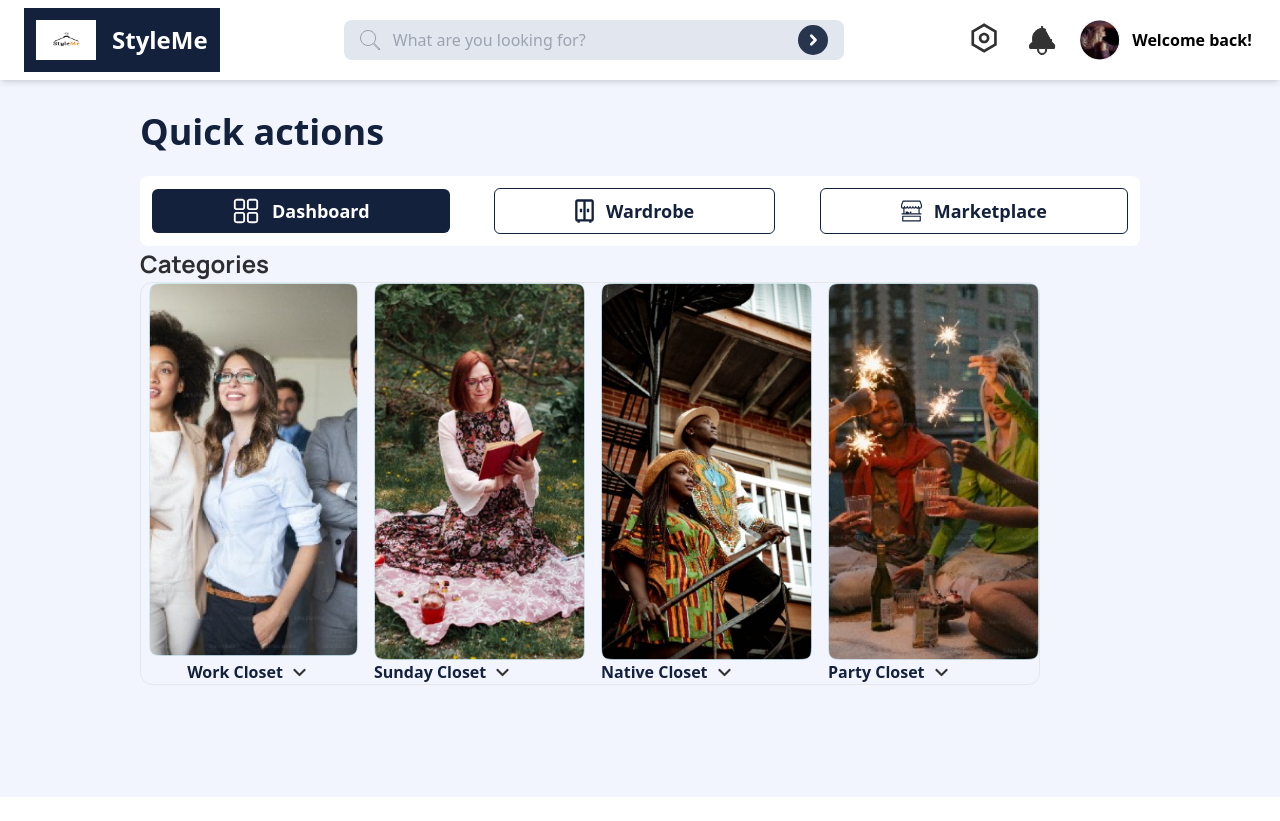
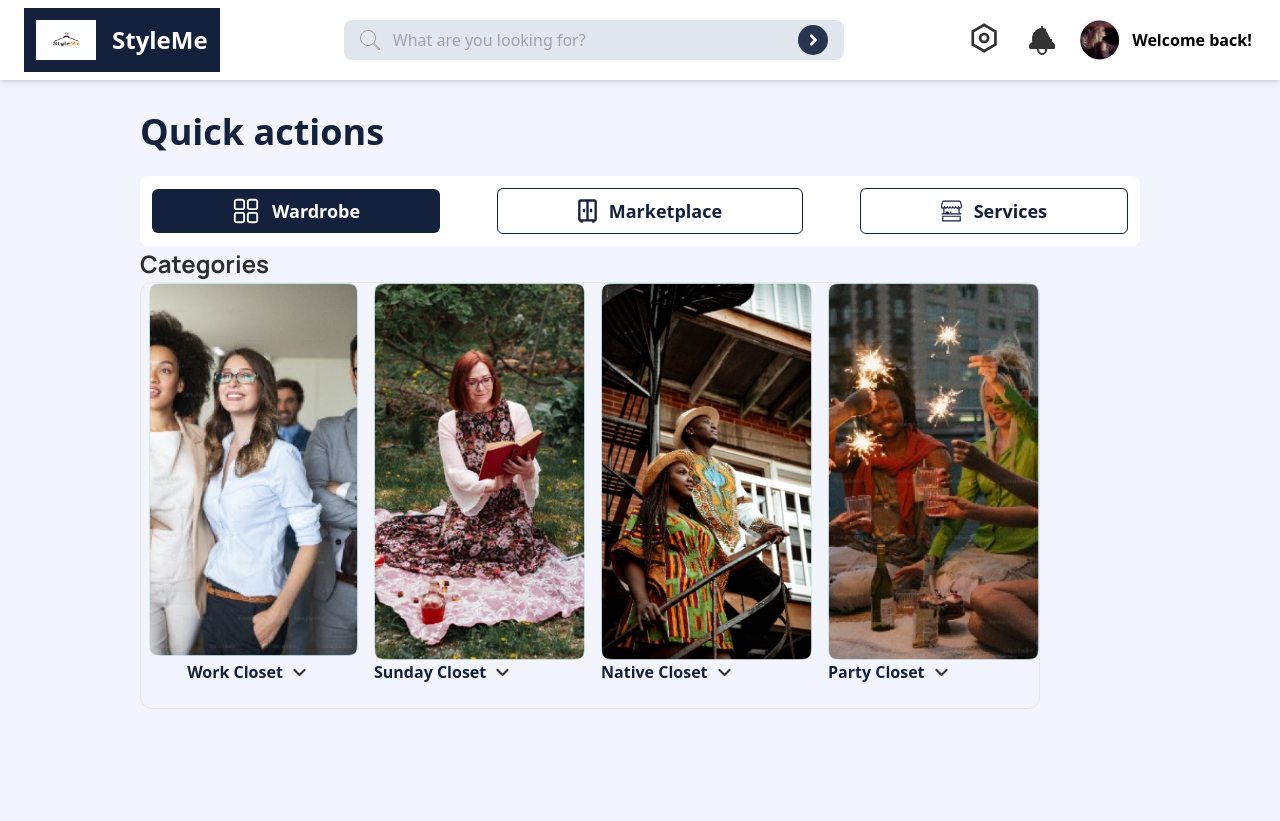
Before and after one commit to TimothyAdelaja/styleme, a React (Vite) app in the folder frontend-nw/: page /wardrobe in a window 1280 px wide. Before the commit the page ends 800 px from the top, so only its background shows below. Built offline with nearby package versions, Linux system fonts and the light colour scheme.

Commit message:
added wardrobe functionality

```diff
--- a/frontend-nw/src/components/login/loginForm.jsx
+++ b/frontend-nw/src/components/login/loginForm.jsx
@@ -51,13 +51,8 @@ const LoginComponent = () => {
 					},
 				}
 			);
-      console.log("Data sent successfully", response.data);
-      const token = response.headers["authorization"];
-      if (token) {
-        localStorage.setItem("authToken", token);
-        setAuthToken(token);
-      }
-      console.log("headers here", token);
+			// console.log("Data sent successfully", response.data.token);
+			localStorage.setItem("token", JSON.stringify(response.data.token));
 			if (response.status === 200) {
 				setSuccessMessage("Login successful.");
 				navigate("/wardrobe");
--- /dev/null
+++ b/frontend-nw/src/config/AxiosClient.js
@@ -0,0 +1,22 @@
+import axios from "axios";
+
+const AxiosClient = axios.create({
+	baseURL: import.meta.env.VITE_BASE_URL,
+});
+
+AxiosClient.interceptors.request.use((request) => {
+	const token = localStorage.getItem("token");
+	if (token) {
+		const bearerToken = JSON.parse(token);
+		request.headers.Authorization = `Bearer ${bearerToken}`;
+	} else {
+		delete request.headers.Authorization;
+	}
+	return request;
+});
+
+// AxiosClient.interceptors.response.use((response) => {
+// 	return console.log(response);
+// });
+
+export default AxiosClient;
--- a/frontend-nw/src/pages/wardrobe/Wardrobe.jsx
+++ b/frontend-nw/src/pages/wardrobe/Wardrobe.jsx
@@ -24,7 +24,16 @@ import {
 	Nativewear,
 	Downwardarrow,
 } from "../../assets/dashboardImages";
-import { femaleDress1, femaleDress2, femaleDress3, maleDress1, maleDress2, maleDress3 } from "../../assets/img";
+import {
+	femaleDress1,
+	femaleDress2,
+	femaleDress3,
+	maleDress1,
+	maleDress2,
+	maleDress3,
+} from "../../assets/img";
+import axios from "axios";
+import { getOutfits } from "../../services/actions/dashboard-actions";
 
 const users = [
 	{
@@ -41,18 +50,26 @@ const users = [
 ];
 
 const Wardrobe = () => {
-  const [tab, setTab] = useState("dashboard");
+	const [tab, setTab] = useState("wardrobe");
 	const [images, setImages] = useState([]);
 	const [openDropdownIndex, setOpenDropdownIndex] = useState(null);
+	const [outfits, setOufits] = useState([]);
+	const [isLoading, setIsLoading] = useState(false);
 
-  const handleTabClick = (tabName) => {
-    setTab("wardrobe");
-    const wardrobe = "wardrobe"
+	const handleTabClick = async (tabName) => {
+		setIsLoading(true);
+		try {
+			const response = await getOutfits(tabName);
+			console.log(response);
+			if (response.status === 200) {
+				setIsLoading(false);
+				setOufits(response.data);
+			}
+		} catch (error) {
+			console.log(error);
+		}
+	};
 
-    const url = `${config.REACT_APP_FRONTEND_URL}/${wardrobe}/${tabName}`;
-
-    window.history.pushState({}, "", url);
-  };
 	const handleFileUpload = (event) => {
 		const selectedImage = event.target.files;
 		const selectedImageArray = Array.from(selectedImage);
@@ -88,26 +105,31 @@ const Wardrobe = () => {
 
 	const handleImageDelete = async (index) => {
 		try {
-      const deleteResponse = await fetch(`${config.REACT_APP_DELETE_URL}/${index}`, {
-        method: 'DELETE',
+			const deleteResponse = await fetch(
+				`${config.REACT_APP_DELETE_URL}/${index}`,
+				{
+					method: "DELETE",
 					headers: {
-          'Content-Type': 'application/json',
+						"Content-Type": "application/json",
 					},
-      });
+				}
+			);
 
 			if (deleteResponse.ok) {
-        console.log('Image deleted successfully in the backend.');
+				console.log("Image deleted successfully in the backend.");
 
 				const updatedImages = images.filter((image, i) => i !== index);
 				setImages(updatedImages);
 			} else {
-        console.error('Error deleting image in the backend:', deleteResponse.statusText);
+				console.error(
+					"Error deleting image in the backend:",
+					deleteResponse.statusText
+				);
 			}
 		} catch (error) {
-      console.error('Error deleting image:', error);
+			console.error("Error deleting image:", error);
 		}
 	};
-
 
 	const handleSell = (index) => {
 		const imageToSell = images[index];
@@ -122,7 +144,10 @@ const Wardrobe = () => {
 				setImages(updatedImages);
 			})
 			.catch((error) => {
-        console.error("Error uploading image to the marketplace:", error);
+				console.error(
+					"Error uploading image to the marketplace:",
+					error
+				);
 			});
 		const updatedImages = images.filter((_, i) => i !== index);
 		setTab("marketplace");
@@ -150,27 +175,24 @@ const Wardrobe = () => {
 	const handleGenerate = async () => {
 		try {
 			const response = await fetch(`${config.REACT_APP_GENERATE_URL}`, {
-            method: 'POST',
+				method: "POST",
 				headers: {
-                'Content-Type': 'application/json',
+					"Content-Type": "application/json",
 				},
-            body: JSON.stringify({
-            }),
+				body: JSON.stringify({}),
 			});
 
 			if (!response.ok) {
-
-            throw new Error('Error generating match');
+				throw new Error("Error generating match");
 			}
 
 			const matchData = await response.json();
 
-        console.log('Generated match:', matchData);
+			console.log("Generated match:", matchData);
 		} catch (error) {
-        console.error('Error generating match:', error);
+			console.error("Error generating match:", error);
 		}
 	};
-
 
 	return (
 		<div className="w-full h-full bg-[#F2F5FE]">
@@ -178,18 +200,30 @@ const Wardrobe = () => {
 			<div className="w-full h-20 bg-white flex items-center z-10 fixed px-6 justify-between shadow-md">
 				<div className="flex items-center gap-4 bg-[#14213D] text-white p-3">
 					<Link to="/">
-            <img src={Logo} alt="logo" className="w-[60px] h-[40px]" />
+						<img
+							src={Logo}
+							alt="logo"
+							className="w-[60px] h-[40px]"
+						/>
 					</Link>
 					<h2 className="text-2xl font-semibold">StyleMe</h2>
 				</div>
 				<div className="flex px-4 rounded-lg items-center gap-3 bg-[#E1E6EF] w-[500px]">
-          <img src={searchIcon} alt="search" className="cursor-pointer" />
+					<img
+						src={searchIcon}
+						alt="search"
+						className="cursor-pointer"
+					/>
 					<input
 						type="search"
 						className="w-[90%] h-[40px] bg-[#E1E6EF] border-none outline-none"
 						placeholder="What are you looking for?"
 					/>
-          <img src={arrowRight} alt="arrow-btn" className="cursor-pointer" />
+					<img
+						src={arrowRight}
+						alt="arrow-btn"
+						className="cursor-pointer"
+					/>
 				</div>
 				<div className="flex items-center gap-6">
 					<img
@@ -197,7 +231,11 @@ const Wardrobe = () => {
 						alt="settings-icon"
 						className="cursor-pointer"
 					/>
-          <img src={alertIcon} alt="alert-icon" className="cursor-pointer" />
+					<img
+						src={alertIcon}
+						alt="alert-icon"
+						className="cursor-pointer"
+					/>
 					<div className="flex items-center gap-2">
 						<img
 							src={profileImg}
@@ -216,21 +254,6 @@ const Wardrobe = () => {
 				{/* TABS */}
 				<div className="flex gap-4 w-full items-center justify-between bg-[white] rounded-lg p-3">
 					<div
-            onClick={() => setTab("dashboard")}
-            className={
-              tab === "dashboard"
-                ? "flex  justify-between gap-3 items-center px-20 py-2 rounded-md cursor-pointer bg-[#14213D] text-white"
-                : "flex  justify-between gap-3 items-center border border-[#14213D] px-20 py-2 rounded-md cursor-pointer"
-            }
-          >
-            {tab === "dashboard" ? (
-              <img src={dashboardWhite} alt="dashboard" />
-            ) : (
-              <img src={dashboardIcon} alt="dashboard" />
-            )}
-            <p className="text-lg font-semibold">Dashboard</p>
-          </div>
-          <div
 						onClick={() => setTab("wardrobe")}
 						className={
 							tab === "wardrobe"
@@ -239,9 +262,9 @@ const Wardrobe = () => {
 						}
 					>
 						{tab === "wardrobe" ? (
-              <img src={wardrobeWhite} alt="wardrobe" />
+							<img src={dashboardWhite} alt="wardrobe" />
 						) : (
-              <img src={wardrobeIcon} alt="wardrobe" />
+							<img src={dashboardIcon} alt="wardrobe" />
 						)}
 						<p className="text-lg font-semibold">Wardrobe</p>
 					</div>
@@ -254,15 +277,30 @@ const Wardrobe = () => {
 						}
 					>
 						{tab === "marketplace" ? (
-              <img src={marketWhite} alt="marketplace" />
+							<img src={wardrobeWhite} alt="marketplace" />
 						) : (
-              <img src={marketIcon} alt="marketplace" />
+							<img src={wardrobeIcon} alt="marketplace" />
 						)}
 						<p className="text-lg font-semibold">Marketplace</p>
 					</div>
+					<div
+						onClick={() => setTab("services")}
+						className={
+							tab === "services"
+								? "flex  justify-between gap-3 items-center px-20 py-2 rounded-md cursor-pointer bg-[#14213D] text-white"
+								: "flex  justify-between gap-3 items-center border border-[#14213D] px-20 py-2 rounded-md cursor-pointer"
+						}
+					>
+						{tab === "services" ? (
+							<img src={marketWhite} alt="services" />
+						) : (
+							<img src={marketIcon} alt="services" />
+						)}
+						<p className="text-lg font-semibold">Services</p>
+					</div>
 				</div>
 				{/* PAGE CONTENT */}
-        {tab === "dashboard" && (
+				{tab === "wardrobe" && (
 					<div className="flex flex-col">
 						<div className="text-zinc-900 text-opacity-90 text-2xl font-bold font-['Manrope'] leading-9">
 							Categories
@@ -270,34 +308,73 @@ const Wardrobe = () => {
 
 						<div className="flex flex-col w-[900px] gap-6 rounded-xl border border-solid justify-start items-center">
 							<div className="flex gap-4">
+								<div className="flex flex-col mb-6">
 									<a
-                  onClick={() => handleTabClick("work")}
-                  className="work flex flex-col items-center gap-1"
+										onClick={() => handleTabClick("Work")}
+										className="work flex flex-col items-center gap-1 cursor-pointer"
 									>
-                  <img src={Workwear} alt="" className="pl-2" name="work" />
+										<img
+											src={Workwear}
+											alt=""
+											className="pl-2"
+											name="work"
+										/>
 										<div className="flex gap-1 font-bold">
 											<p>Work Closet </p>
 											<img src={Downwardarrow} alt="" />
 										</div>
 									</a>
 
-                <a onClick={() => handleTabClick("sunday")} className="sunday">
-                  <img src={Sundaywear} alt="" name="sunday" />
+									{isLoading
+										? "Loading... "
+										: outfits.map((outfit) => (
+												<div>
+													<img
+														key={outfit.driveId}
+														src={outfit.url}
+														alt=""
+														className="pl-2"
+														name="work"
+													/>
+													<p>{outfit.event}</p>
+												</div>
+										  ))}
+								</div>
+
+								<a
+									onClick={() => handleTabClick("Sunday")}
+									className="sunday cursor-pointer"
+								>
+									<img
+										src={Sundaywear}
+										alt=""
+										name="sunday"
+									/>
 									<div className="flex gap-1 font-bold">
 										<p>Sunday Closet</p>
 										<img src={Downwardarrow} alt="" />
 									</div>
 								</a>
 
-                <a onClick={() => handleTabClick("native")} className="native">
-                  <img src={Nativewear} alt="" name="native" />
+								<a
+									onClick={() => handleTabClick("Native")}
+									className="native cursor-pointer"
+								>
+									<img
+										src={Nativewear}
+										alt=""
+										name="native"
+									/>
 									<div className="flex gap-1 font-bold">
 										<p>Native Closet</p>
 										<img src={Downwardarrow} alt="" />
 									</div>
 								</a>
 
-                <a onClick={() => handleTabClick("party")} className="party">
+								<a
+									onClick={() => handleTabClick("Party")}
+									className="party cursor-pointer"
+								>
 									<img src={Partywear} alt="" name="party" />
 									<div className="flex gap-1 font-bold">
 										<p>Party Closet</p>
@@ -308,8 +385,7 @@ const Wardrobe = () => {
 						</div>
 					</div>
 				)}
-
-        {tab === "wardrobe" && (
+				{tab === "marketplace" && (
 					<div className="flex flex-col items-center justify-center min-h-screen">
 						<div className="flex flex-col items-center justify-center gap-20 mt-4">
 							<div className="flex flex-col gap-10">
@@ -327,7 +403,10 @@ const Wardrobe = () => {
 								<div className="flex flex-wrap gap-10 relative">
 									{images &&
 										images.map((imageSrc, index) => (
-                      <div key={index} className="relative">
+											<div
+												key={index}
+												className="relative"
+											>
 												<img
 													src={imageSrc}
 													alt={`Image ${index}`}
@@ -335,7 +414,11 @@ const Wardrobe = () => {
 												/>
 												<div
 													className="absolute top-0 right-0 m-2 cursor-pointer"
-                          onClick={() => handleToggleDropdown(index)}
+													onClick={() =>
+														handleToggleDropdown(
+															index
+														)
+													}
 												>
 													<div className="w-8 h-8 bg-gray-500 rounded-full flex items-center justify-center">
 														<div className="w-2 h-2 bg-white"></div>
@@ -343,18 +426,27 @@ const Wardrobe = () => {
 														<div className="w-2 h-2 bg-white mt-1"></div>
 													</div>
 												</div>
-                        {openDropdownIndex === index && (
+												{openDropdownIndex ===
+													index && (
 													<div className="absolute top-0 right-0 mt-10">
 														<div className="bg-white border rounded-lg shadow-lg">
 															<button
 																className="block w-full py-2 px-4 text-gray-700 hover:text-red-500 text-left"
-                                onClick={() => handleSell(index)}
+																onClick={() =>
+																	handleSell(
+																		index
+																	)
+																}
 															>
 																Sell
 															</button>
 															<button
 																className="block w-full py-2 px-4 text-gray-700 hover:text-red-500 text-left"
-                                onClick={() => handleImageDelete(index)}
+																onClick={() =>
+																	handleImageDelete(
+																		index
+																	)
+																}
 															>
 																Delete
 															</button>
@@ -374,14 +466,16 @@ const Wardrobe = () => {
 						</div>
 
 						<div className="flex flex-col gap-4 mt-auto">
-              <button className="w-full md:w-[171px] h-[52px] rounded-lg bg-white border border-[#14213D] outline-[#14213D] cursor-pointer text-center text-lg font-semibold"
-                onClick={() =>handleGenerate}>
+							<button
+								className="w-full md:w-[171px] h-[52px] rounded-lg bg-white border border-[#14213D] outline-[#14213D] cursor-pointer text-center text-lg font-semibold"
+								onClick={() => handleGenerate}
+							>
 								Generate
 							</button>
 						</div>
 					</div>
 				)}
-        {tab === "marketplace" && (
+				{tab === "services" && (
 					<div className="w-full gap-20 h-auto justify-between flex flex-col mt-12">
 						{/* USERS */}
 						{users.map((user) => (
--- /dev/null
+++ b/frontend-nw/src/services/actions/dashboard-actions.js
@@ -0,0 +1,6 @@
+import AxiosClient from "../../config/AxiosClient";
+
+export const getOutfits = (queryString) =>
+	AxiosClient.get(`/api/v1/outfits/${queryString}`)
+		.then((response) => response)
+		.catch((error) => error);
```
Also changed, not shown: 1 other file (tests, documents, lock files or other folders). Lines whose indentation alone changed are shown as unchanged.
